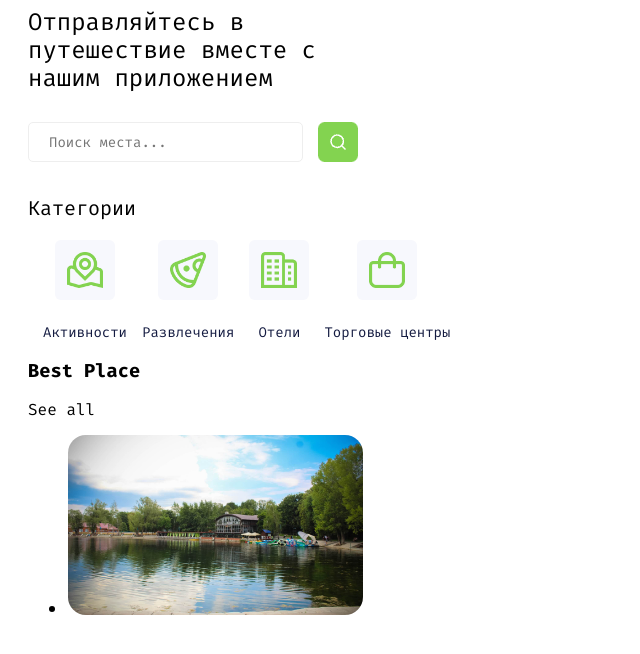
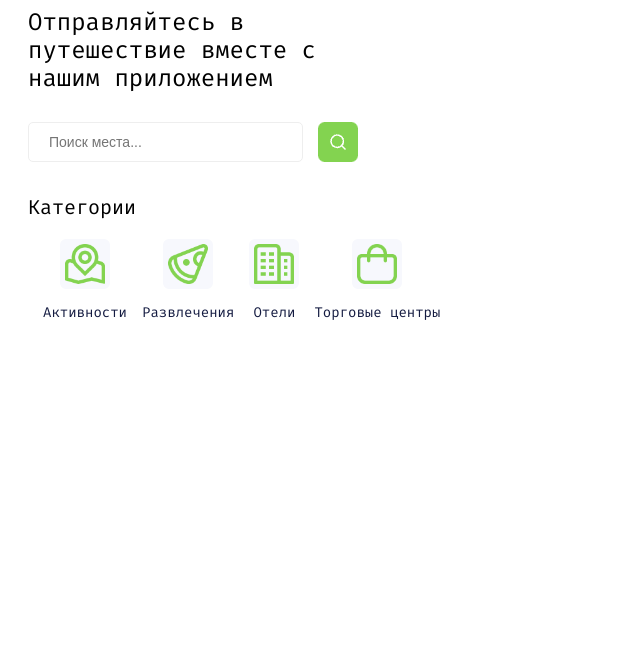
Before and after one commit to KaioOrg/webTrip, a PHP site: page / in a window 1280 px wide. Shown: the top 654 px of the page, without its empty margins (0-640 px from the left). Run offline with PHP 8.4, Linux system fonts and the light colour scheme.

Commit message:
update 0.1

```diff
--- a/index.html
+++ b/index.html
@@ -7,7 +7,7 @@
     <meta http-equiv="X-UA-Compatible" content="ie=edge">
     <link rel="preconnect" href="https://fonts.googleapis.com">
     <link rel="preconnect" href="https://fonts.gstatic.com" crossorigin>
-    <link href="https://fonts.googleapis.com/css2?family=Fira+Mono:wght@200..700&display=swap" rel="stylesheet">
+    <link href="https://fonts.googleapis.com/css2?family=Fira+Mono:wght@400;500;700&family=Oswald:wght@200..700&display=swap" rel="stylesheet">
     <link rel="stylesheet" href="/static/mainPageStyle.css">
     <title>Главная</title>
 </head>
@@ -24,14 +24,14 @@
         <section>
             <h3 class="label-section-categories">Категории</h3>
             <ul class="categories">
-                <a class="category-item category-activity" href="">Активности</a>
-                <a class="category-item category-entertainment" href="">Развлечения</a>
-                <a class="category-item category-hotels" href="">Отели</a>
-                <a class="category-item category-malls" href="">Торговые центры</a>
+                <li ><a class="category-item category-activity" href=""><img class="icon-category" src="static/activityIcon.png">Активности</a></li>
+                <li ><a class="category-item category-entertainment" href=""><img class="icon-category" src="static/entartainmentIcon2.png">Развлечения</a></li>
+                <li ><a class="category-item category-hotels" href=""><img class="icon-category" src="static/hotelIcon.png">Отели</a></li>
+                <li ><a class="category-item category-malls" href=""><img class="icon-category" src="static/mallsIcon.png">Торговые центры</a></li>
             </ul>
         </section>
 
-        <section>
+        <!--<section>
             <h3>Best Place</h3>
             <p>See all</p>
             <ul class="best-places-list">
@@ -40,7 +40,7 @@
                     <p class="text-best-place1">Парк Якутова</p>
                 </li>
             </ul>
-        </section>
+        </section>-->
     </main>
 
 <footer>
--- a/static/mainPageStyle.css
+++ b/static/mainPageStyle.css
@@ -1,5 +1,4 @@
-*{
-    /*border: 1px solid  black; */
+body{
     font-family: "Fira Mono", monospace;
 }
 
@@ -10,6 +9,7 @@ a{
 .mainPage{
     margin: 0 20px;
 }
+
 
 .namePage{
     width: 300px;
@@ -51,6 +51,7 @@ input{
     padding-left: 0;
     justify-items: center;
     display: flex;
+    list-style-type: none;
 }
 
 .category-item{
@@ -60,35 +61,16 @@ input{
     text-align: center;
     font-weight: 350;
     display: grid;
-    row-gap: 24px;
+    row-gap: 15px;
     justify-items: center;
 }
 
-.category-item::before{
-    content: "";
-    width: 60px;
-    height: 60px;
+.icon-category{
+    width: 40px;
+    height: 40px;
+    border: 5px solid #F7F8FD;
     border-radius: 6px;
     background-color: #F7F8FD;
-    background-size: 36px 36px;
-    background-position: center;
-    background-repeat: no-repeat;
-}
-
-.category-activity::before{
-    background-image: url("activityIcon.png");
-}
-
-.category-entertainment::before{
-    background-image: url("entartainmentIcon2.png");
-}
-
-.category-hotels::before{
-    background-image: url("hotelIcon.png");
-}
-
-.category-malls::before{
-    background-image: url("mallsIcon.png");
 }
 
 .dd{
```
